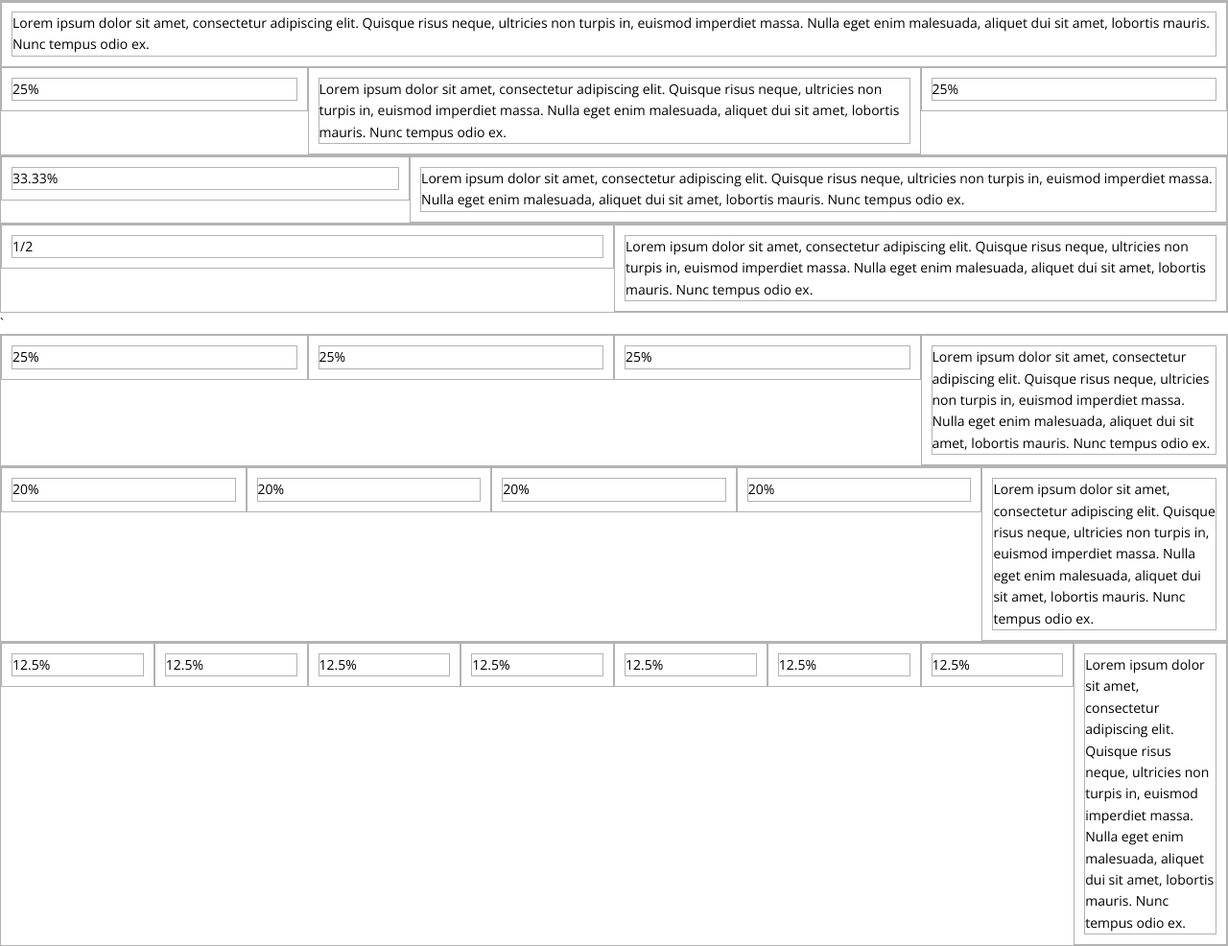
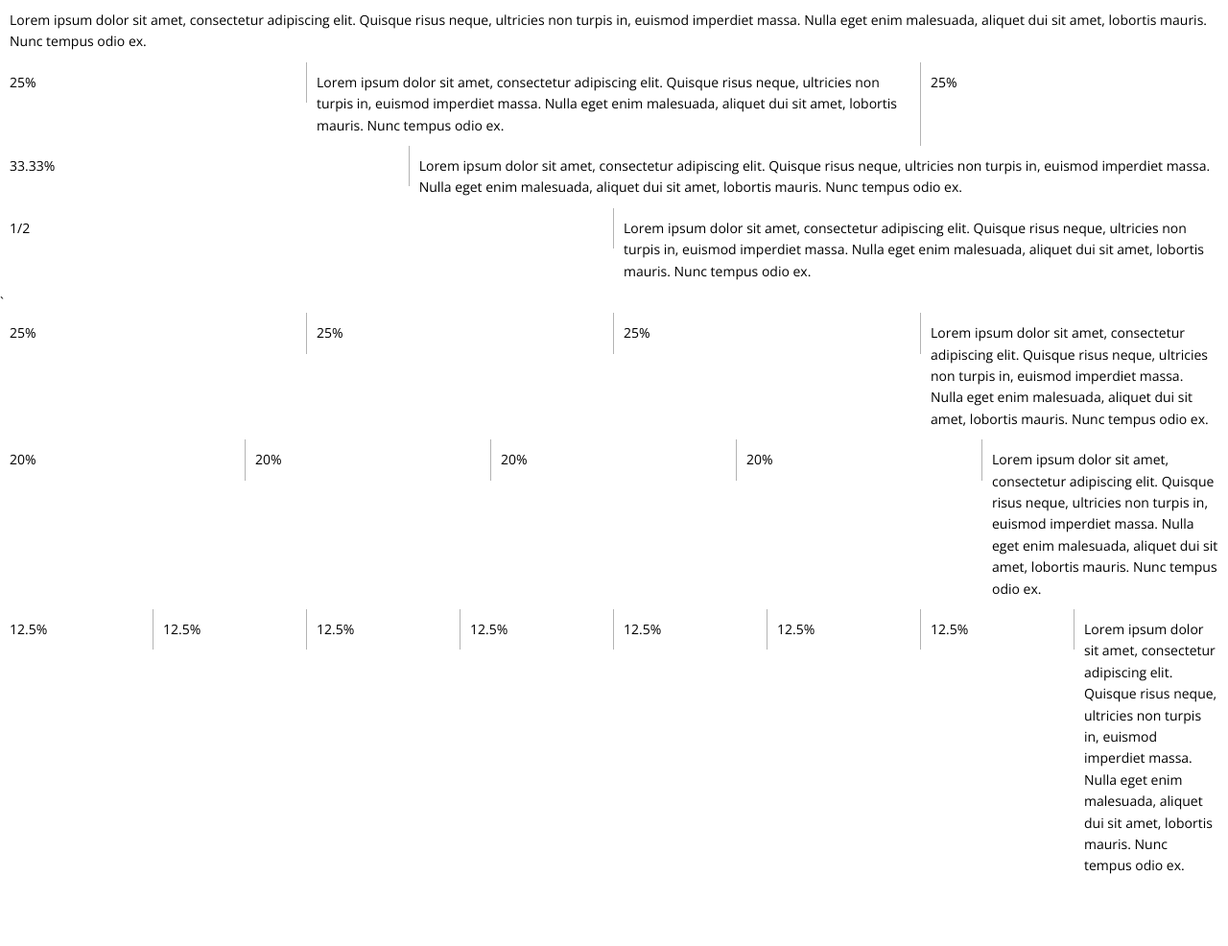
Before and after one commit to broyeztony/simple-grid, a website: page index.html in a window 1280 px wide. Shown: the whole page at 96% size. After the commit the page ends 924 px from the top, so only its background shows below. Drawn offline with nearby package versions, Linux system fonts and the light colour scheme.

Commit message:
Used SaSS math operators to calculate precisely the columns widths.

```diff
--- a/index.html
+++ b/index.html
@@ -7,37 +7,38 @@
     <link rel="stylesheet" href="http://fonts.googleapis.com/css?family=Open+Sans"><!-- Google Font -->
     <link rel="stylesheet" href="css/globals.css">
     <link rel="stylesheet" href="css/simple-grid.css">
+    <link rel="stylesheet" href="css/layout.css">
 </head>
 <body>
 
-    <div class="grid outline">
+    <div class="grid">
         <div class="col-1-1"><p>Lorem ipsum dolor sit amet, consectetur adipiscing elit. Quisque risus neque, ultricies non turpis in, euismod imperdiet massa. Nulla eget enim malesuada, aliquet dui sit amet, lobortis mauris. Nunc tempus odio ex.</p></div>
     </div>
 
-    <div class="grid-with-padding outline">
+    <div class="grid-with-padding">
         <div class="col-1-4"><p>25%</p></div>
         <div class="col-1-2"><p>Lorem ipsum dolor sit amet, consectetur adipiscing elit. Quisque risus neque, ultricies non turpis in, euismod imperdiet massa. Nulla eget enim malesuada, aliquet dui sit amet, lobortis mauris. Nunc tempus odio ex.</p></div>
         <div class="col-1-4"><p>25%</p></div>
     </div>
 
-    <div class="grid-with-padding outline">
+    <div class="grid-with-padding">
         <div class="col-1-3"><p>33.33%</p></div>
         <div class="col-2-3"><p>Lorem ipsum dolor sit amet, consectetur adipiscing elit. Quisque risus neque, ultricies non turpis in, euismod imperdiet massa. Nulla eget enim malesuada, aliquet dui sit amet, lobortis mauris. Nunc tempus odio ex.</p></div>
     </div>
 
-    <div class="grid-with-padding outline">
+    <div class="grid-with-padding">
         <div class="col-1-2"><p>1/2</p></div>
         <div class="col-1-2"><p>Lorem ipsum dolor sit amet, consectetur adipiscing elit. Quisque risus neque, ultricies non turpis in, euismod imperdiet massa. Nulla eget enim malesuada, aliquet dui sit amet, lobortis mauris. Nunc tempus odio ex.</p></div>
     </div>
 `
-    <div class="grid-with-padding outline">
+    <div class="grid-with-padding">
         <div class="col-1-4"><p>25%</p></div>
         <div class="col-1-4"><p>25%</p></div>
         <div class="col-1-4"><p>25%</p></div>
         <div class="col-1-4"><p>Lorem ipsum dolor sit amet, consectetur adipiscing elit. Quisque risus neque, ultricies non turpis in, euismod imperdiet massa. Nulla eget enim malesuada, aliquet dui sit amet, lobortis mauris. Nunc tempus odio ex.</p></div>
     </div>
 
-    <div class="grid-with-padding outline">
+    <div class="grid-with-padding">
         <div class="col-1-5"><p>20%</p></div>
         <div class="col-1-5"><p>20%</p></div>
         <div class="col-1-5"><p>20%</p></div>
@@ -45,7 +46,7 @@
         <div class="col-1-5"><p>Lorem ipsum dolor sit amet, consectetur adipiscing elit. Quisque risus neque, ultricies non turpis in, euismod imperdiet massa. Nulla eget enim malesuada, aliquet dui sit amet, lobortis mauris. Nunc tempus odio ex.</p></div>
     </div>
 
-    <div class="grid-with-padding outline">
+    <div class="grid-with-padding">
         <div class="col-1-8"><p>12.5%</p></div>
         <div class="col-1-8"><p>12.5%</p></div>
         <div class="col-1-8"><p>12.5%</p></div>
--- /dev/null
+++ b/scss/layout.scss
@@ -0,0 +1,9 @@
+
+
+[class*='col-'] {
+  border-right: 1px solid #b3b3b3;
+
+  &:last-of-type {
+    border-right: none;
+  }
+}
--- a/scss/simple-grid.scss
+++ b/scss/simple-grid.scss
@@ -12,7 +12,7 @@
 
 .grid-with-padding {
 
-  &:after { /* Or @extend clearfix */
+  &:after { /* clearfix */
     content: "";
     display: table;
     clear: both;
@@ -33,10 +33,10 @@
   width: 100%;
 }
 .col-2-3 {
-  width: 66.66%;
+  width: (100 / 3 * 2) * 1%;
 }
 .col-1-3 {
-  width: 33.33%;
+  width: (100 / 3) * 1%;
 }
 .col-1-2 {
   width: 50%;
@@ -50,7 +50,3 @@
 .col-1-8 {
   width: 12.5%;
 }
-
-.outline, .outline * {
-  border: 1px solid #b3b3b3;
-}
```
Also changed, not shown: css/layout.css (added), css/simple-grid.css.
